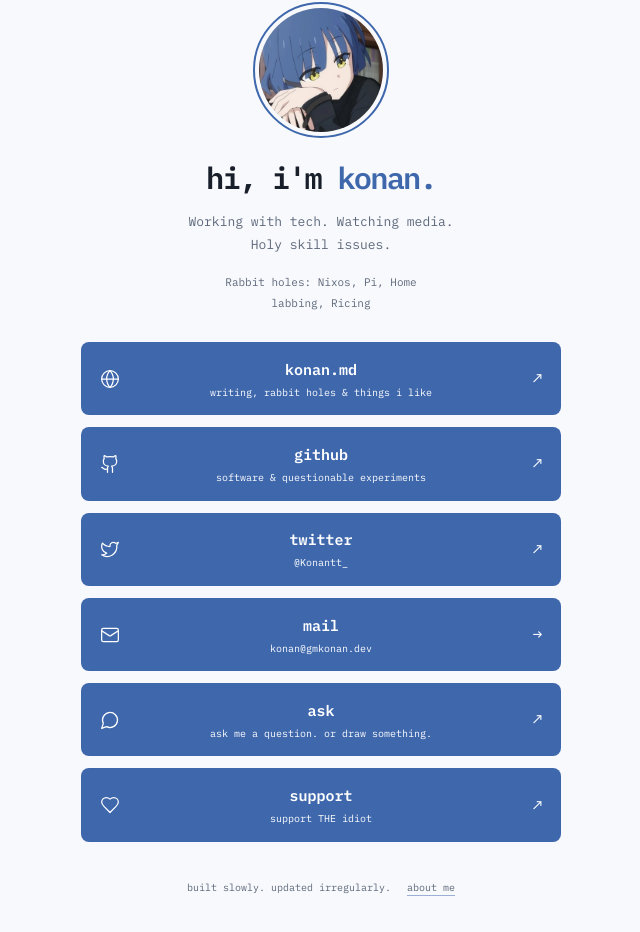
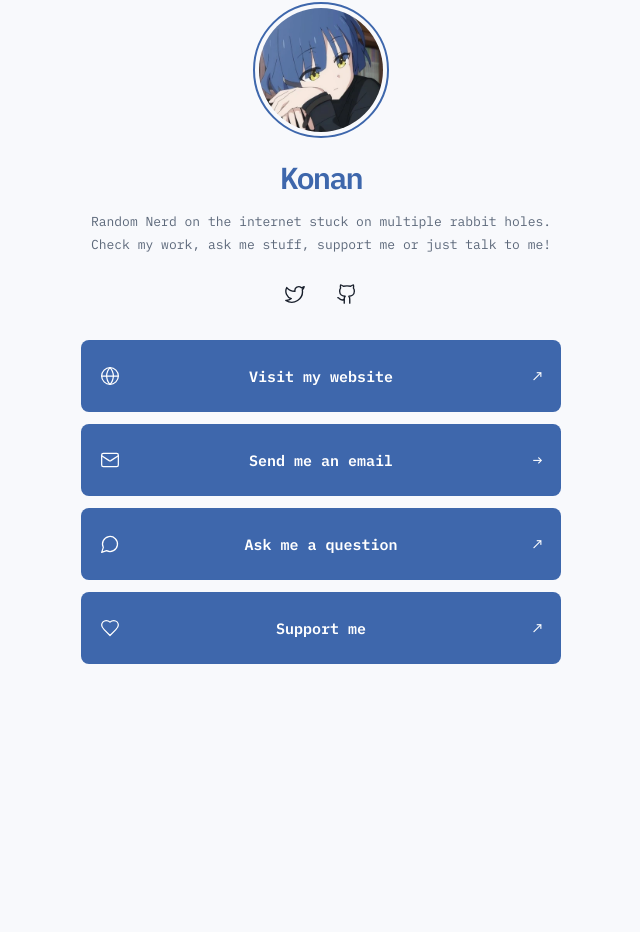
Before and after one commit to GMkonan/bio, a SvelteKit app: page / in a window 1280 px wide. Shown: the part 78-1010 px from the top of the page, without its empty margins (319-959 px from the left). After the commit the page ends 800 px from the top, so only its background shows below. Built offline with nearby package versions, Linux system fonts and the light colour scheme.

Commit message:
feat: simplify bio copy and separate social icons from main links

```diff
--- a/src/components/Link.svelte
+++ b/src/components/Link.svelte
@@ -5,16 +5,15 @@
 	interface Props {
 		link: string;
 		name: string;
-		description: string;
 		icon: Component<IconProps>;
 		external?: boolean;
 	}
-	let { link, name, description, icon: Icon, external = true }: Props = $props();
+	let { link, name, icon: Icon, external = true }: Props = $props();
 </script>
 
 <a href={link} target={external ? "_blank" : undefined} rel={external ? "noopener noreferrer" : undefined}>
 	<Icon size={20} strokeWidth={1.5} aria-hidden="true" />
-	<span class="link-copy"><strong>{name}</strong><span>{description}</span></span>
+	<span class="link-copy"><strong>{name}</strong></span>
 	<span class="link-arrow" aria-hidden="true">{external ? "↗" : "→"}</span>
 	{#if external}<span class="sr-only"> (opens in a new tab)</span>{/if}
 </a>
@@ -25,7 +24,6 @@
 	a:focus-visible { outline: 2px solid hsl(var(--foreground)); outline-offset: 4px; }
 	.link-copy { display: grid; min-width: 0; gap: 0.1rem; text-align: center; }
 	.link-copy strong { font-size: 0.9375rem; font-weight: 600; }
-	.link-copy > span { font-size: 0.625rem; overflow-wrap: anywhere; }
 	.link-arrow { justify-self: end; font-size: 1rem; }
 	.sr-only { position: absolute; width: 1px; height: 1px; padding: 0; overflow: hidden; clip: rect(0, 0, 0, 0); white-space: nowrap; border: 0; }
 </style>
--- a/src/routes/+page.svelte
+++ b/src/routes/+page.svelte
@@ -5,13 +5,15 @@
 	import { Github, Twitter, Globe, Mail, MessageCircle, Heart, Sun, Moon } from "@lucide/svelte";
 
 	const site = "https://gmkonan.dev";
+	const socials = [
+		{ name: "Twitter", link: "https://twitter.com/Konantt_", icon: Twitter },
+		{ name: "GitHub", link: "https://github.com/GMkonan", icon: Github },
+	];
 	const links = [
-		{ name: "konan.md", description: "writing, rabbit holes & things i like", link: `${site}/`, icon: Globe },
-		{ name: "github", description: "software & questionable experiments", link: "https://github.com/GMkonan", icon: Github },
-		{ name: "twitter", description: "@Konantt_", link: "https://twitter.com/Konantt_", icon: Twitter },
-		{ name: "mail", description: "konan@gmkonan.dev", link: "mailto:konan@gmkonan.dev", icon: Mail, external: false },
-		{ name: "ask", description: "ask me a question. or draw something.", link: `${site}/ask/`, icon: MessageCircle },
-		{ name: "support", description: "support THE idiot", link: `${site}/donate/`, icon: Heart },
+		{ name: "Visit my website", link: `${site}/`, icon: Globe },
+		{ name: "Send me an email", link: "mailto:konan@gmkonan.dev", icon: Mail, external: false },
+		{ name: "Ask me a question", link: `${site}/ask/`, icon: MessageCircle },
+		{ name: "Support me", link: `${site}/donate/`, icon: Heart },
 	];
 
 	let flipped = $state(false);
@@ -65,21 +67,24 @@
 					<img class="avatar" src="/images/ryo.webp" width="320" height="320" alt="Ryo Yamada from Bocchi the Rock" />
 				{/if}
 				<div class="intro-copy">
-					<h1 id="intro-heading">hi, i'm <span>konan.</span></h1>
-					<p>Working with tech. Watching media.<br />Holy skill issues.</p>
+					<h1 id="intro-heading">Konan</h1>
+					<p>Random Nerd on the internet stuck on multiple rabbit holes. Check my work, ask me stuff, support me or just talk to me!</p>
 				</div>
 			</div>
-			<p class="rabbit-holes">Rabbit holes: Nixos, Pi, Home labbing, Ricing</p>
 		</section>
+
+		<nav class="socials" aria-label="Social media">
+			{#each socials as social}
+				<a href={social.link} target="_blank" rel="noopener noreferrer" aria-label={`${social.name} (opens in a new tab)`} title={social.name}>
+					<social.icon size={22} strokeWidth={1.5} aria-hidden="true" />
+				</a>
+			{/each}
+		</nav>
 
 		<nav aria-label="Konan's links">
 			<ul>{#each links as link}<li><Link {...link} /></li>{/each}</ul>
 		</nav>
 
-		<footer>
-			<p>built slowly. updated irregularly.</p>
-			<a class="text-link" href={`${site}/whoami/`}>about me</a>
-		</footer>
 	</main>
 </div>
 
@@ -91,21 +96,20 @@
 	.theme-toggle { display: grid; place-items: center; width: 44px; height: 44px; border: 1px solid hsl(var(--border)); border-radius: 50%; background: transparent; }
 	.theme-toggle:hover { color: hsl(var(--primary)); background: hsl(var(--accent)); }
 	main { padding-top: 0.5rem; padding-bottom: 2rem; }
-	.intro { margin-bottom: 1.75rem; text-align: center; }
+	.intro { margin-bottom: 1rem; text-align: center; }
 	.intro-row { display: flex; flex-direction: column; align-items: center; gap: 1.25rem; }
 	.intro-copy { min-width: 0; }
 	h1 { margin: 0; font-size: clamp(1.5rem, 5vw, 1.9rem); font-weight: 600; line-height: 1.3; letter-spacing: -0.06em; }
-	h1 span { color: hsl(var(--primary)); }
+	h1 { color: hsl(var(--primary)); }
 	.intro-copy p { margin: 0.75rem 0 0; color: hsl(var(--muted)); font-size: 0.8125rem; line-height: 1.8; }
-	.rabbit-holes { margin: 1rem auto 0; max-width: 34ch; color: hsl(var(--muted)); font-size: 0.6875rem; line-height: 1.9; }
+	.socials { display: flex; justify-content: center; gap: 0.5rem; margin-bottom: 1.5rem; }
+	.socials a { display: grid; place-items: center; width: 44px; height: 44px; color: hsl(var(--foreground)); border-radius: 50%; }
+	.socials a:hover { color: hsl(var(--primary)); background: hsl(var(--accent)); }
 	.avatar { display: block; width: 136px; height: 136px; flex-shrink: 0; border: 2px solid hsl(var(--primary)); border-radius: 50%; padding: 4px; background: hsl(var(--background)); object-fit: cover; perspective: 800px; }
 	.avatar-inner { display: block; position: relative; width: 100%; height: 100%; transition: transform 600ms ease; transform-style: preserve-3d; }
 	.avatar-inner.flipped { transform: rotateY(180deg); }
 	.avatar-face { position: absolute; inset: 0; width: 100%; height: 100%; border-radius: 50%; object-fit: cover; backface-visibility: hidden; }
 	.avatar-back { transform: rotateY(180deg); image-rendering: pixelated; }
 	ul { display: grid; gap: 0.75rem; list-style: none; padding: 0; margin: 0; }
-	footer { display: flex; flex-wrap: wrap; justify-content: center; align-items: center; gap: 0.25rem 1rem; margin-top: 1.5rem; color: hsl(var(--muted)); font-size: 0.625rem; text-align: center; }
-	footer p { margin: 0; }
-	footer a { display: inline-flex; align-items: center; min-height: 44px; }
 	@media (max-width: 380px) { .bio-page { width: calc(100% - 2rem); } .avatar { width: 120px; height: 120px; } }
 </style>
```
Also changed, not shown: 2 other files (tests, documents, lock files or other folders).
